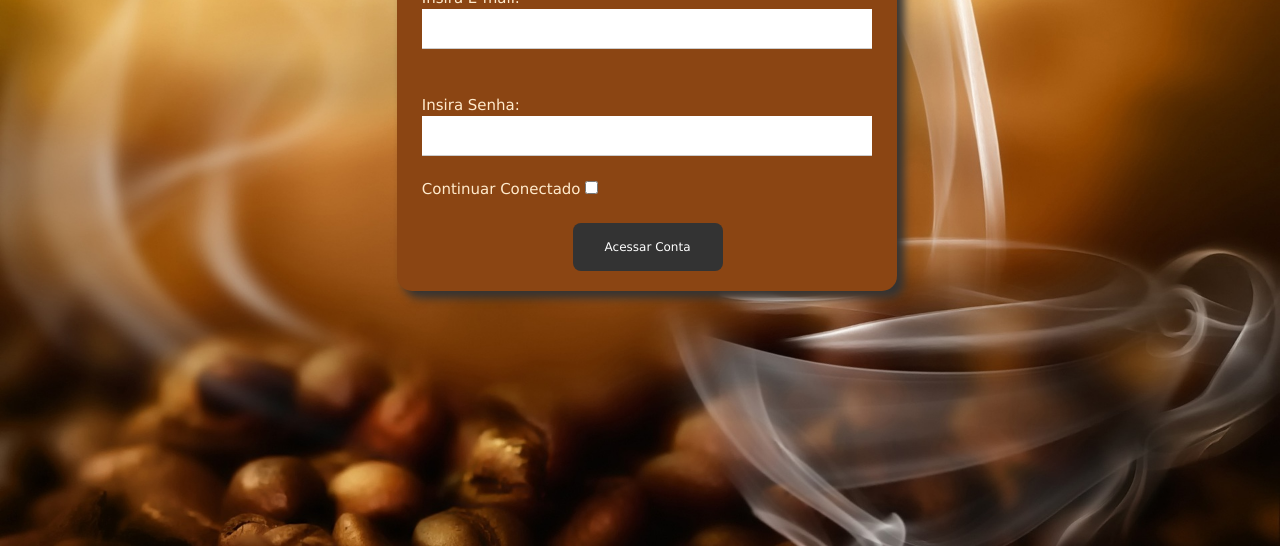
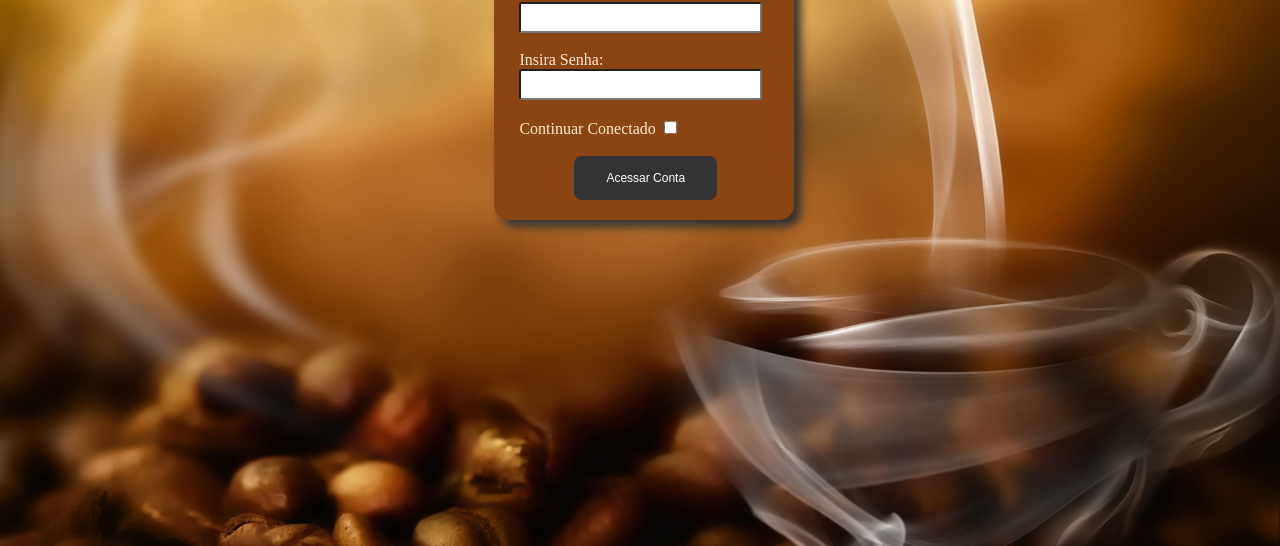
Before and after one commit to VGsP/bandtec-coding-adventures, a plain HTML site: page Tela de cadastro/login.html in a window 1280 px wide. Shown: the part 254-800 px from the top of the page. Drawn offline with nearby package versions, Linux system fonts and the light colour scheme.

Commit message:
formularios atualizados

```diff
--- a/Tela de cadastro/CSS/estilos.css
+++ b/Tela de cadastro/CSS/estilos.css
@@ -5,16 +5,24 @@ body{
     background-size: 100% 100%;
     background-attachment: fixed;
 
+}
+
+.inputs{
+  width: 235px;
+  height: 25px;
+  border-radius: 3px;
+
 
 }
-.formulario{
+
+.formulario_cadastro{
     color: blanchedalmond;
     background-color: #8B4513;
     border: transparent;
     position: absolute;
-    margin-top: 170px;
-    margin-left: 31%;
-    margin-bottom: 3%;
+    margin-top: 210px;
+    margin-left: 29.5%;
+    margin-bottom: 2%;
     padding-left: 25px;
     padding-top: 20px;
     padding-right: 25px;
@@ -25,17 +33,35 @@ body{
 
 }
 
+.formulario_login{
+  color: blanchedalmond;
+  background-color: #8B4513;
+  border: transparent;
+  position: absolute;
+  margin-top: 210px;
+  margin-left: 38%;
+  margin-bottom: 2%;
+  padding-left: 25px;
+  padding-top: 20px;
+  padding-right: 25px;
+  padding-bottom: 20px;
+  width: 250px;
+  border-radius: 15px;
+  box-shadow: 7px 7px 10px #333;
+
+}
+
 .logo{
     position: absolute;
     width: 200px;
     height: 200px;
     margin-left: 42%;
-    margin-top: 3%;
+    margin-top: 2%;
 
 }
 
-.button {
-    background-color: #333; /* Green */
+.button_cadastro {
+    background-color: #333;
     border: none;
     color: white;
     padding: 15px 32px;
@@ -48,7 +74,27 @@ body{
 
   }
 
-  .button:hover{
+  .button_login {
+    background-color: #333;
+    border: none;
+    color: white;
+    padding: 15px 32px;
+    text-align: center;
+    text-decoration: none;
+    display: inline-block;
+    font-size: 12px;
+    border-radius: 8px;
+    margin-left: 22%;
+
+  }
+
+  .button_cadastro:hover{
+    background-color: white;
+    color: #8B4513;
+
+  }
+
+  .button_login:hover{
     background-color: white;
     color: #8B4513;
 
@@ -57,7 +103,10 @@ body{
   .navegar{
     background-color: #8B4513;
     overflow: hidden;
-    width: 100%;
+    position: fixed;
+    top: 0;
+    left: 0;
+    right: 0;
 
   }
 
--- a/Tela de cadastro/Javascript/functions.js
+++ b/Tela de cadastro/Javascript/functions.js
@@ -8,6 +8,7 @@ function cadastrar() {
     semsenha.innerHTML = '';
     semconfirmarsenha.innerHTML = '';
     semcpf.innerHTML = '';
+    semidade.innerHTML = '';
 
     user.push(email.value);
 
@@ -22,7 +23,8 @@ function cadastrar() {
 
     // RESTRIÇÕES DO CADASTRO
     if (nome.value == '' || email.value == '' || senha.value == '' || confirmarsenha.value == '' ||
-        (senha.value).length < 6 || cpf.value == '' || (cpf.value).length < 11 || senha.value != confirmarsenha.value) {
+        (senha.value).length < 6 || cpf.value == '' || (cpf.value).length < 11 || idade.value == '' ||
+        (idade.value).lenght < 10 || senha.value != confirmarsenha.value) {
 
         if (nome.value == '') {
             semnome.innerHTML = '*NOME OBRIGATORIO';
@@ -39,12 +41,19 @@ function cadastrar() {
         if (confirmarsenha.value == '') {
             semconfirmarsenha.innerHTML = '*SENHA DEVE SER CONFIRMADA';
         }
+        if (idade.value == '') {
+            semidade.innerHTML = '*DATA DE NASCIMENTO<br>OBRIGATORIA';
+        }
+        else if ((idade.value).length < 10) {
+            semidade.innerHTML = '*PREENCHA O CAMPO DE <br>DATA DE NASCIMENTO';
+        }
         if (cpf.value == '') {
             semcpf.innerHTML = '*CPF OBRIGATORIO';
         }
         else if ((cpf.value).length < 11) {
             semcpf.innerHTML = '*CPF INVÁLIDO';
         }
+
         if (senha.value != confirmarsenha.value) {
             alert('É NECESSARIO CONFIRMAR SENHA CORRETAMENTE')
         }
--- a/Tela de cadastro/login.html
+++ b/Tela de cadastro/login.html
@@ -8,7 +8,6 @@
     <title>Tela de cadastro</title>
     <link rel="stylesheet" href="CSS/estilos.css">
     <link rel="icon" href="Imagens/logo.png">
-    <link rel="stylesheet" href="https://www.w3schools.com/w3css/4/w3.css">
     <script type="text/javascript" src="Javascript/functions.js"></script>
 </head>
 
@@ -26,25 +25,25 @@
 
     </nav>
 
-    <form action="" class="formulario" class="w3-container">
+    <form action="" class="formulario_login">
 
 
         <label>Insira E-mail:</label> <br>
-        <input type="text" id="email_login" placeholder="" class="w3-input" required>
+        <input class="inputs" type="text" id="email_login" placeholder="" class="w3-input" required>
 
         <br><br>
 
         <label>Insira Senha:</label> <br>
-        <input type="password" id="senha_login" placeholder="" class="w3-input" required>
-
-        <br>
-
-        <label>Continuar Conectado</label>
-        <input type="checkbox">
+        <input class="inputs" type="password" id="senha_login" placeholder="" class="w3-input" required>
 
         <br><br>
 
-        <button type="button" onclick="logar()" class="button">Acessar Conta</button>
+            <label>Continuar Conectado</label>
+            <input type="checkbox">
+
+        <br><br>
+
+        <button type="button" onclick="logar()" class="button_login">Acessar Conta</button>
 
     </form>
 
```
Also changed, not shown: Tela de cadastro/cadastro.html (+24 -13 lines).
